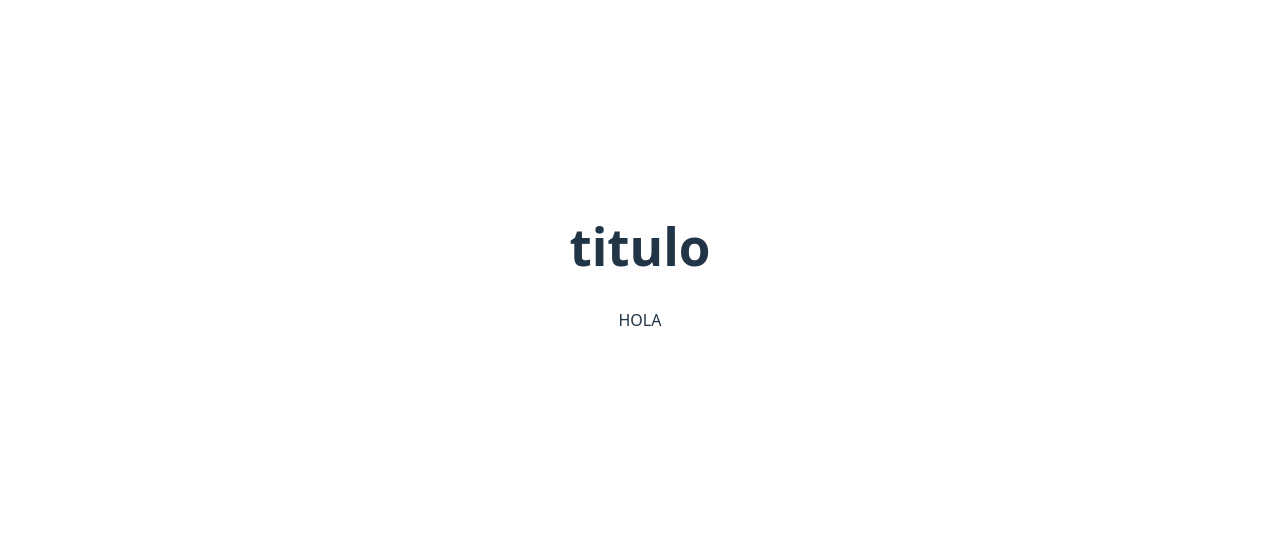
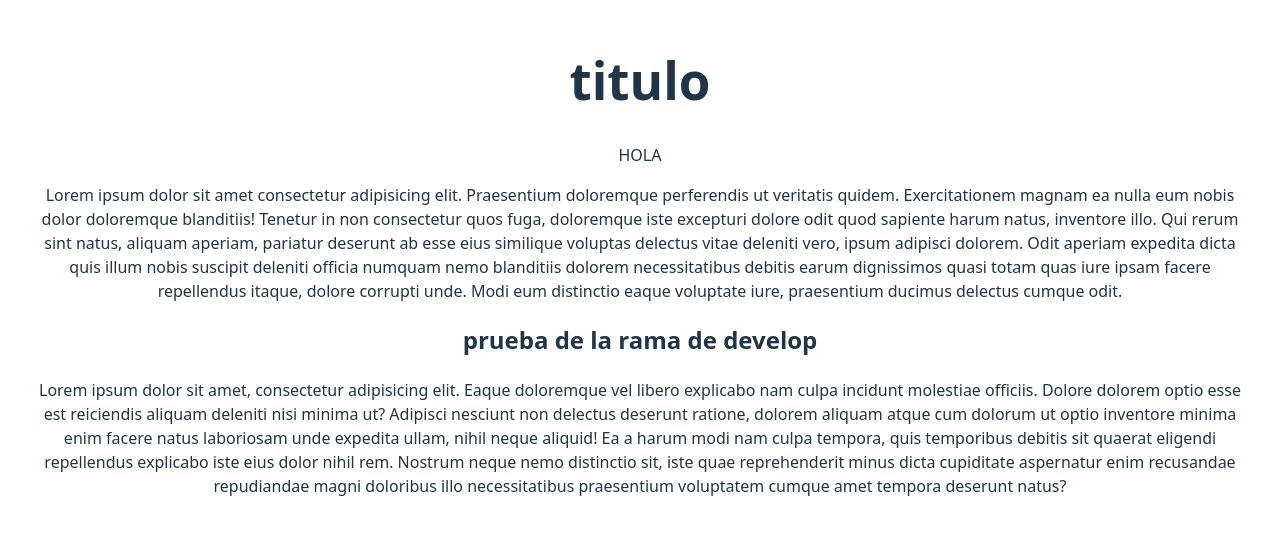
Before and after one commit to JosueRa26/Profile, a React (Vite) app: page / in a window 1280 px wide. Shown: the part 134-668 px from the top of the page. Built offline with nearby package versions, Linux system fonts and the light colour scheme.

Commit message:
Add detailed content to App component and create Home component file

```diff
--- a/src/App.tsx
+++ b/src/App.tsx
@@ -1,14 +1,39 @@
-import './App.css'
+import "./App.css";
 
 function App() {
-
   return (
     <>
-    <h1>titulo</h1>
+      <h1>titulo</h1>
       <p>HOLA</p>
-
+      <p>
+        Lorem ipsum dolor sit amet consectetur adipisicing elit. Praesentium
+        doloremque perferendis ut veritatis quidem. Exercitationem magnam ea
+        nulla eum nobis dolor doloremque blanditiis! Tenetur in non consectetur
+        quos fuga, doloremque iste excepturi dolore odit quod sapiente harum
+        natus, inventore illo. Qui rerum sint natus, aliquam aperiam, pariatur
+        deserunt ab esse eius similique voluptas delectus vitae deleniti vero,
+        ipsum adipisci dolorem. Odit aperiam expedita dicta quis illum nobis
+        suscipit deleniti officia numquam nemo blanditiis dolorem necessitatibus
+        debitis earum dignissimos quasi totam quas iure ipsam facere repellendus
+        itaque, dolore corrupti unde. Modi eum distinctio eaque voluptate iure,
+        praesentium ducimus delectus cumque odit.
+      </p>
+      <h2>prueba de la rama de develop</h2>
+      <p>
+        Lorem ipsum dolor sit amet, consectetur adipisicing elit. Eaque
+        doloremque vel libero explicabo nam culpa incidunt molestiae officiis.
+        Dolore dolorem optio esse est reiciendis aliquam deleniti nisi minima
+        ut? Adipisci nesciunt non delectus deserunt ratione, dolorem aliquam
+        atque cum dolorum ut optio inventore minima enim facere natus laboriosam
+        unde expedita ullam, nihil neque aliquid! Ea a harum modi nam culpa
+        tempora, quis temporibus debitis sit quaerat eligendi repellendus
+        explicabo iste eius dolor nihil rem. Nostrum neque nemo distinctio sit,
+        iste quae reprehenderit minus dicta cupiditate aspernatur enim
+        recusandae repudiandae magni doloribus illo necessitatibus praesentium
+        voluptatem cumque amet tempora deserunt natus?
+      </p>
     </>
-  )
+  );
 }
 
-export default App
+export default App;
```
Also changed, not shown: src/Home.tsx (added).
